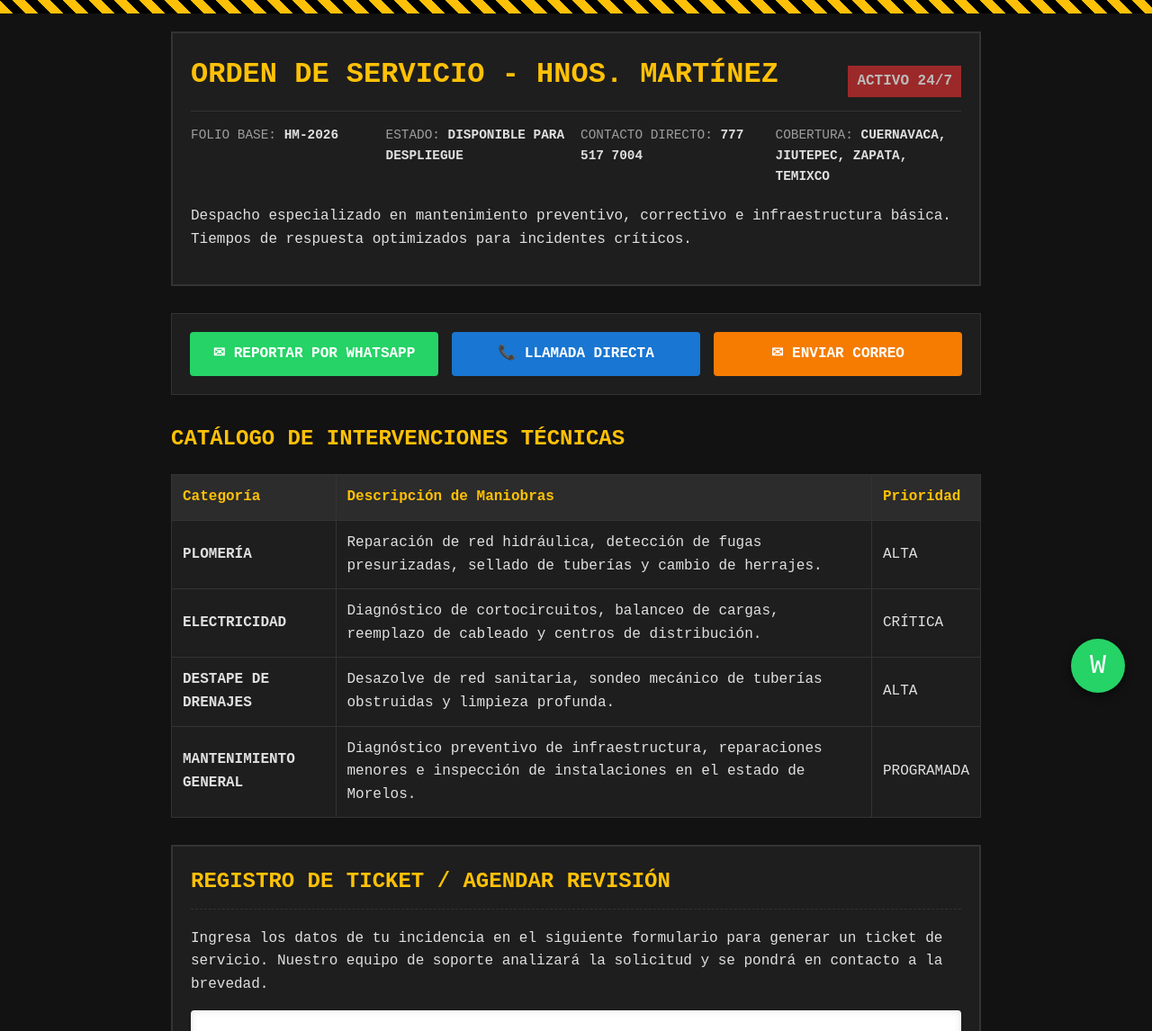
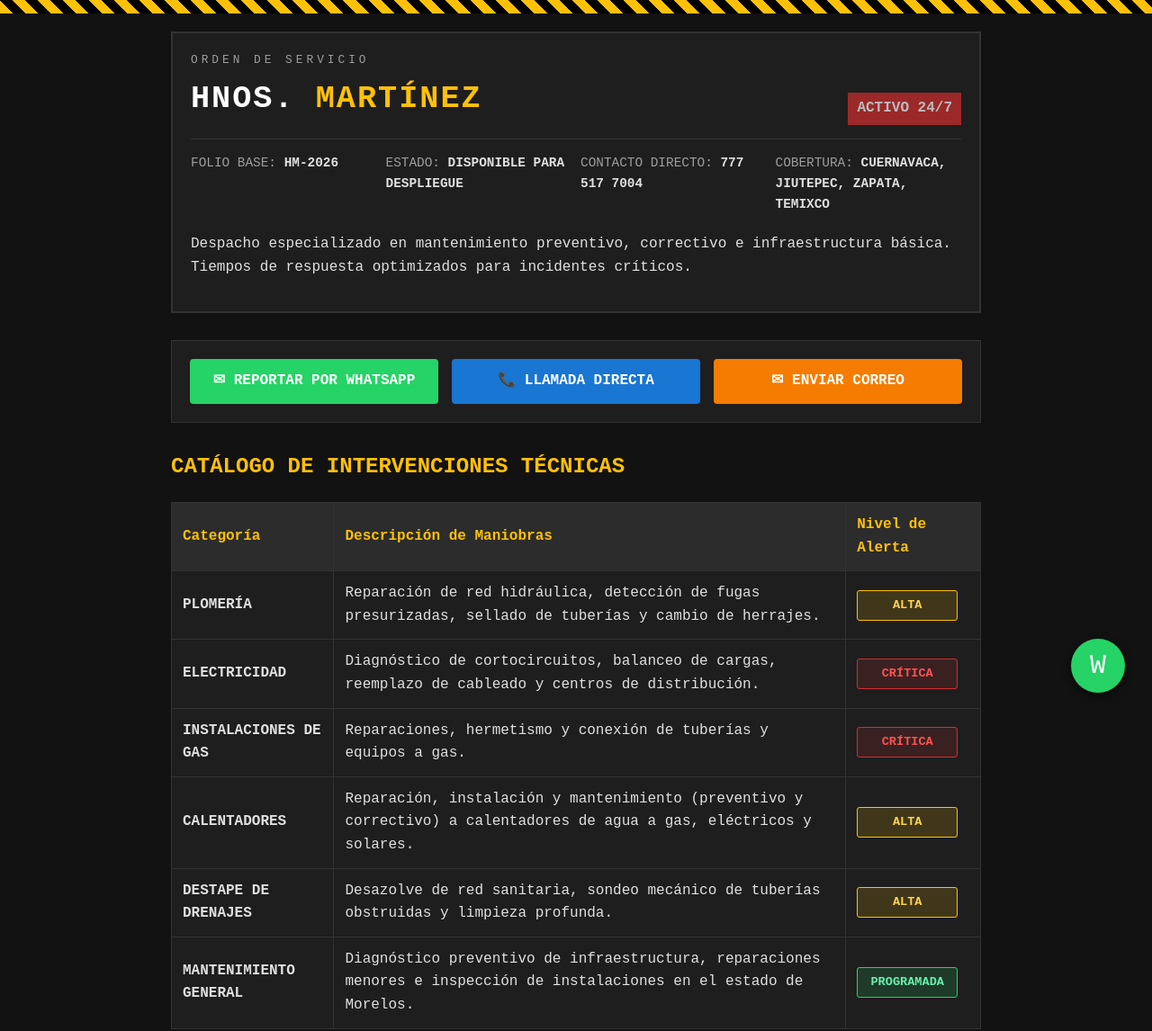
Before and after one commit to hmtzconstruc/plomeria-martinez-web, a plain HTML site: page index.html in a window 1280 px wide. Shown: the top 1146 px of the page at 90% size. Drawn offline with Linux system fonts and the light colour scheme; grey boxes are pictures that could not be loaded.

Commit message:
feat: rediseño de marca en header, semaforo de prioridades y nuevos servicios

```diff
--- a/index.html
+++ b/index.html
@@ -86,15 +86,7 @@
             margin-top: 0;
         }
 
-        h1 {
-            margin: 0;
-            flex: 1;
-            min-width: 300px;
-            border-bottom: none; /* Lo movemos al header-top */
-            padding-bottom: 0;
-        }
-
-        .tech-info {
+            .tech-info {
             display: grid;
             grid-template-columns: repeat(auto-fit, minmax(200px, 1fr));
             gap: 10px;
@@ -188,7 +180,55 @@
             box-shadow: 0 4px 10px rgba(0,0,0,0.5);
             z-index: 1000;
         }
+/* --- Ajustes de Marca --- */
+        .brand-box {
+            display: flex;
+            flex-direction: column;
+            flex: 1;
+        }
+        .doc-type {
+            font-size: 0.8em;
+            color: var(--text-muted);
+            letter-spacing: 4px;
+            margin-bottom: 5px;
+        }
+        .brand-title {
+            font-size: 2.2em;
+            color: white;
+            letter-spacing: 2px;
+            margin: 0;
+            border-bottom: none;
+            padding-bottom: 0;
+        }
+        .brand-title span {
+            color: var(--warn-yellow);
+        }
 
+        /* --- Etiquetas de Prioridad (Semáforo) --- */
+        .prio-badge {
+            padding: 5px 10px;
+            font-size: 0.85em;
+            font-weight: bold;
+            border-radius: 3px;
+            display: inline-block;
+            text-align: center;
+            min-width: 90px;
+        }
+        .prio-critica {
+            background-color: rgba(211, 47, 47, 0.15);
+            color: #ff5252;
+            border: 1px solid #d32f2f;
+        }
+        .prio-alta {
+            background-color: rgba(255, 193, 7, 0.15);
+            color: #ffd54f;
+            border: 1px solid #ffc107;
+        }
+        .prio-programada {
+            background-color: rgba(37, 211, 102, 0.15);
+            color: #69f0ae;
+            border: 1px solid #25d366;
+        }
         footer { text-align: center; padding: 20px; color: var(--text-muted); font-size: 0.8em; }
     </style>
 </head>
@@ -198,8 +238,11 @@
 
     <div class="container">
         <header>
-            <div class="header-top">
-            <h1>Orden de Servicio - Hnos. Martínez</h1>
+      <div class="header-top">
+            <div class="brand-box">
+                <span class="doc-type">ORDEN DE SERVICIO</span>
+                <h1 class="brand-title">HNOS. <span>MARTÍNEZ</span></h1>
+            </div>
             <div class="status-badge">ACTIVO 24/7</div>
         </div>
             <div class="tech-info">
@@ -226,34 +269,44 @@
 
         <section>
             <h2>Catálogo de Intervenciones Técnicas</h2>
-            <table>
+           <table>
                 <thead>
                     <tr>
                         <th>Categoría</th>
                         <th>Descripción de Maniobras</th>
-                        <th>Prioridad</th>
+                        <th>Nivel de Alerta</th>
                     </tr>
                 </thead>
                 <tbody>
                     <tr>
                         <td><strong>PLOMERÍA</strong></td>
                         <td>Reparación de red hidráulica, detección de fugas presurizadas, sellado de tuberías y cambio de herrajes.</td>
-                        <td>ALTA</td>
+                        <td><span class="prio-badge prio-alta">ALTA</span></td>
                     </tr>
                     <tr>
                         <td><strong>ELECTRICIDAD</strong></td>
                         <td>Diagnóstico de cortocircuitos, balanceo de cargas, reemplazo de cableado y centros de distribución.</td>
-                        <td>CRÍTICA</td>
+                        <td><span class="prio-badge prio-critica">CRÍTICA</span></td>
+                    </tr>
+                    <tr>
+                        <td><strong>INSTALACIONES DE GAS</strong></td>
+                        <td>Reparaciones, hermetismo y conexión de tuberías y equipos a gas.</td>
+                        <td><span class="prio-badge prio-critica">CRÍTICA</span></td>
+                    </tr>
+                    <tr>
+                        <td><strong>CALENTADORES</strong></td>
+                        <td>Reparación, instalación y mantenimiento (preventivo y correctivo) a calentadores de agua a gas, eléctricos y solares.</td>
+                        <td><span class="prio-badge prio-alta">ALTA</span></td>
                     </tr>
                     <tr>
                         <td><strong>DESTAPE DE DRENAJES</strong></td>
                         <td>Desazolve de red sanitaria, sondeo mecánico de tuberías obstruidas y limpieza profunda.</td>
-                        <td>ALTA</td>
+                        <td><span class="prio-badge prio-alta">ALTA</span></td>
                     </tr>
                     <tr>
                         <td><strong>MANTENIMIENTO GENERAL</strong></td>
                         <td>Diagnóstico preventivo de infraestructura, reparaciones menores e inspección de instalaciones en el estado de Morelos.</td>
-                        <td>PROGRAMADA</td>
+                        <td><span class="prio-badge prio-programada">PROGRAMADA</span></td>
                     </tr>
                 </tbody>
             </table>
```
